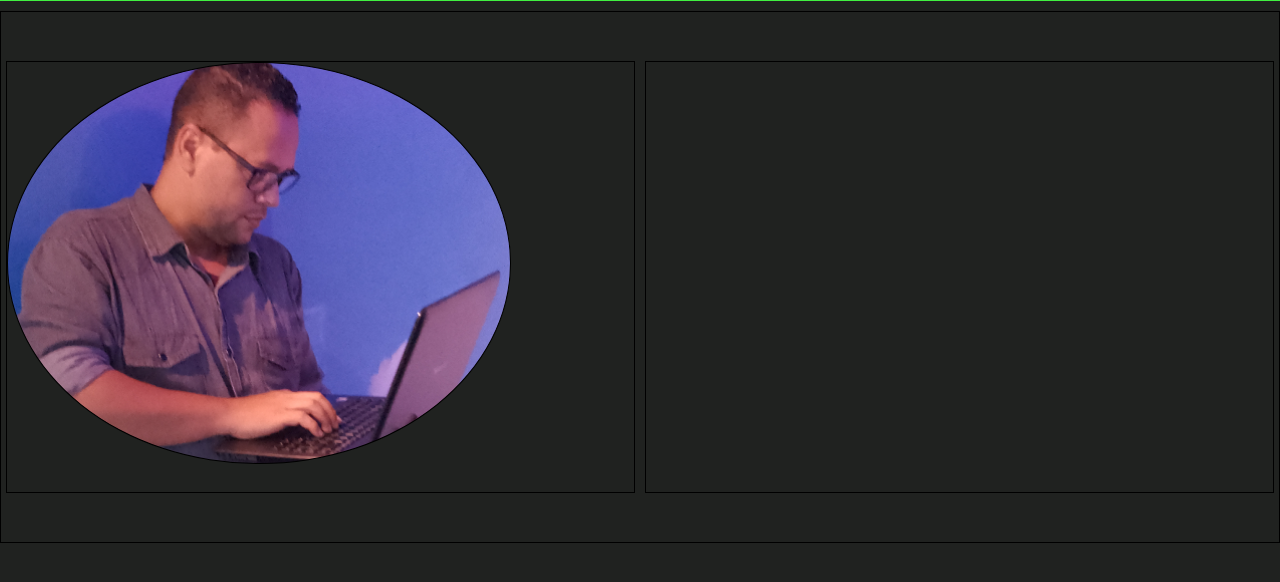
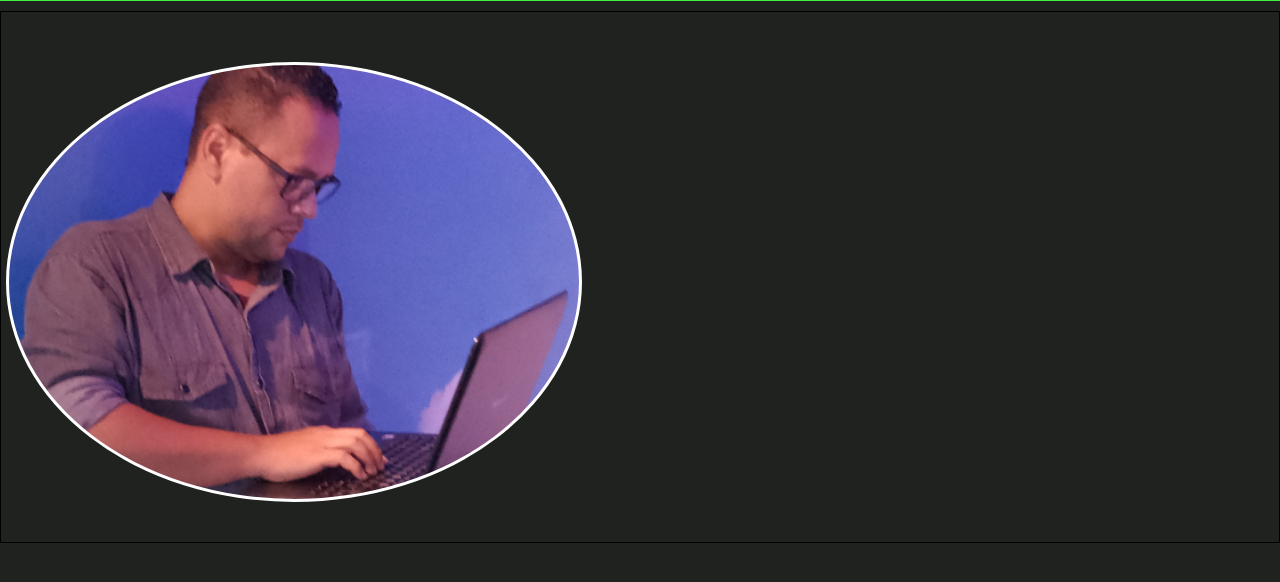
Before and after one commit to Jnfagundes/jose_nilton_Portf-lio-, a plain HTML site: page public/index.html in a window 1280 px wide. Shown: the part 50-632 px from the top of the page. Drawn offline with nearby package versions, Linux system fonts and the light colour scheme.

Commit message:
Ajuste da imagem

```diff
--- a/public/style/estilo.css
+++ b/public/style/estilo.css
@@ -7,7 +7,7 @@ body{
 
 header{
     display: flex;
-    position:relative;
+    position:static;
     justify-content: flex-end;
     flex-direction: row;
     width: 100%;
@@ -108,7 +108,6 @@ input[type="checkbox"]:checked + .label {
 .lados{
     width: 50%;
     height: 430px;
-    border: solid 1px black;
     margin: 5px;
 
 
@@ -116,11 +115,11 @@ input[type="checkbox"]:checked + .label {
 
 #foto{
     background-image: url(../assets/imagens/Fotos\ tratadas/perfil2.png);
-    height: 400px;
-    width: 80%;
-    padding: 0px;
+    height: 100%;
+    width: 90%;
+    padding: 2px;
     margin: 0px;
-    border: solid 1px black;
+    border: solid 3px white;
     background-size: cover; /* Ajusta a imagem para cobrir todo o fundo */
     background-repeat: no-repeat; /* Impede que a imagem se repita */
     background-position: center;
```
